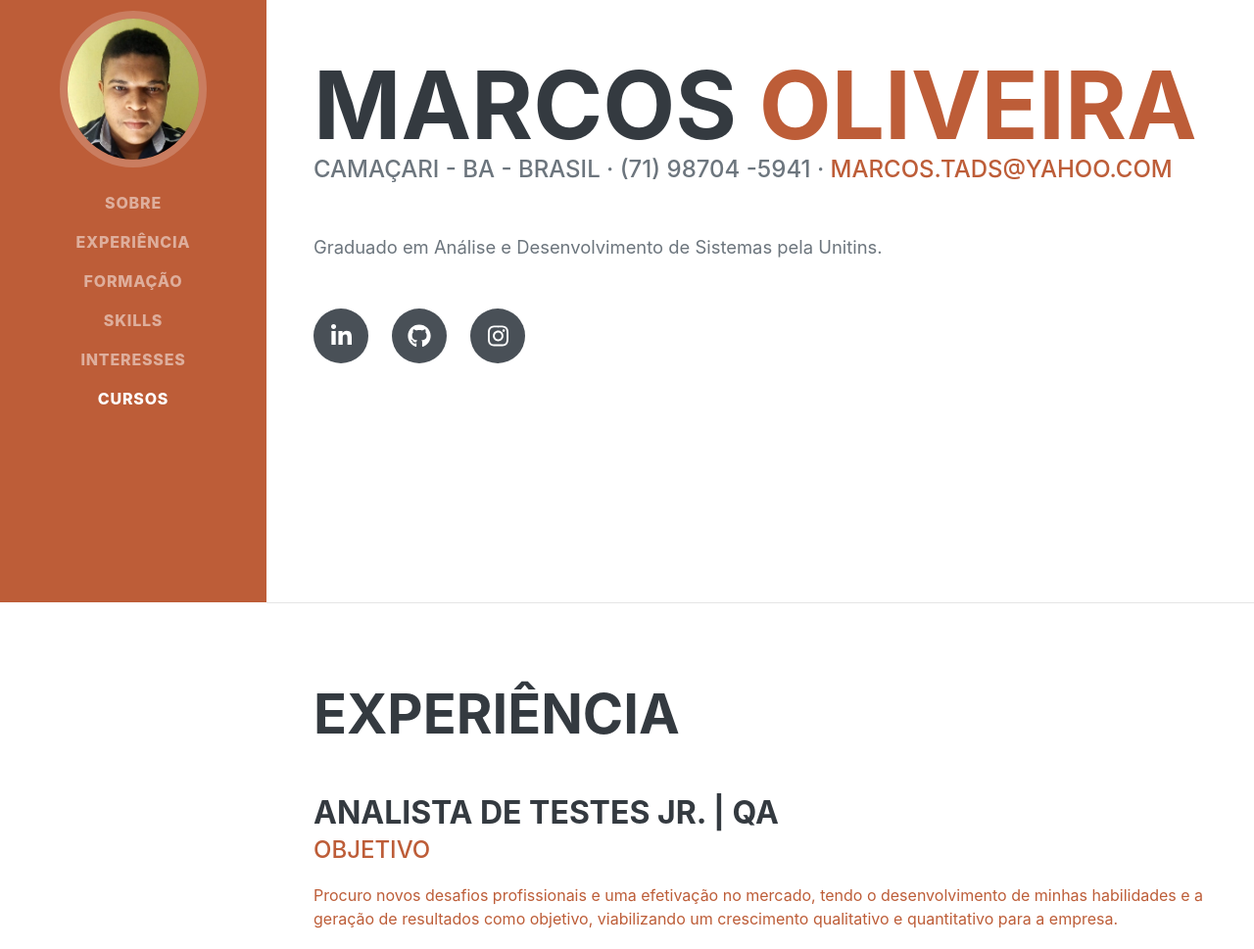
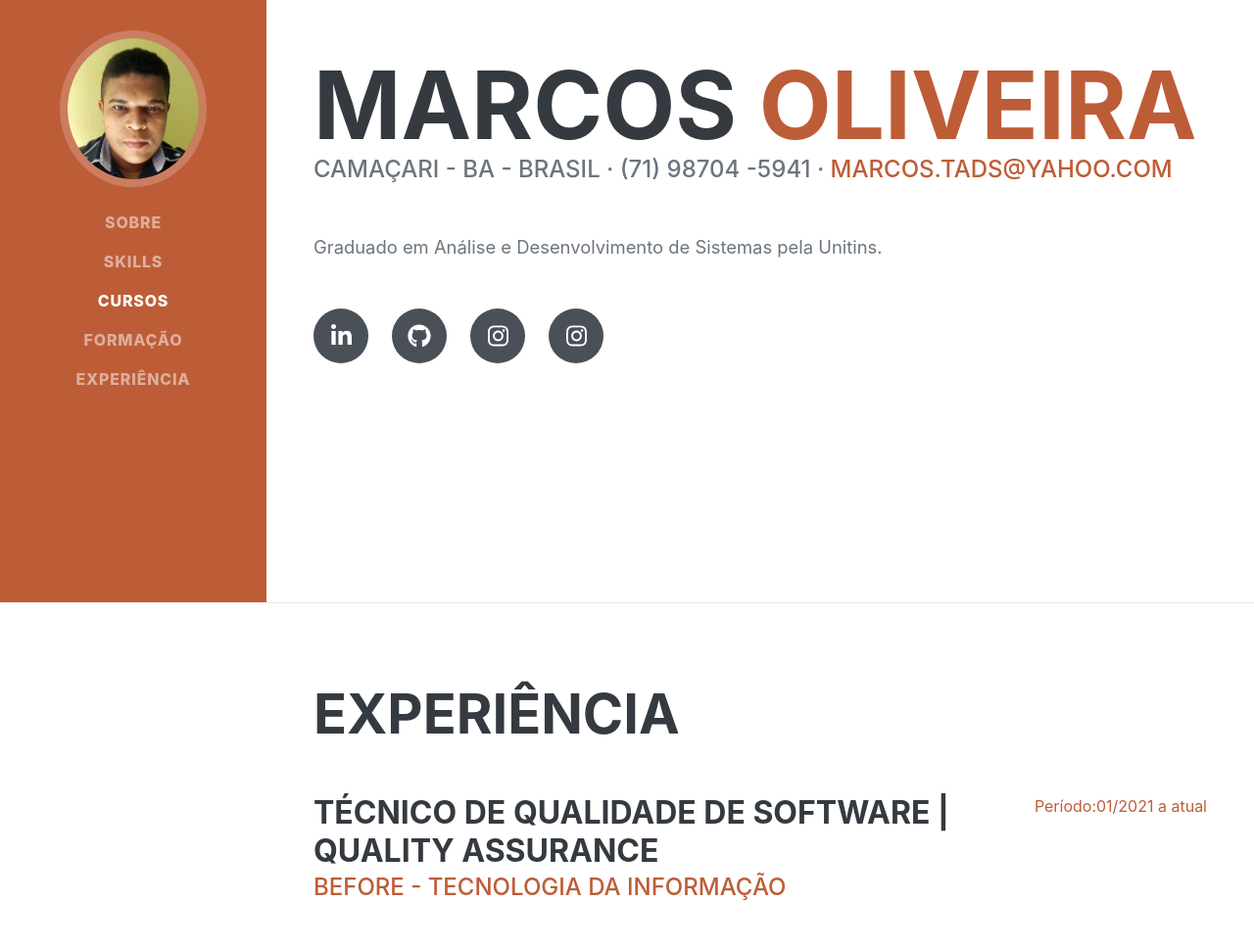
Before and after one commit to marcosqa/portfolio, a plain HTML site: page index.html in a window 1280 px wide. Shown: the part 185-1154 px from the top of the page at 98% size. Drawn offline with nearby package versions, Linux system fonts and the light colour scheme; a web font is replaced by a local one.

Commit message:
Add files via upload

```diff
--- a/index.html
+++ b/index.html
@@ -5,7 +5,7 @@
         <meta name="viewport" content="width=device-width, initial-scale=1, shrink-to-fit=no" />
         <meta name="description" content="" />
         <meta name="author" content="" />
-        <title>Currículo - Marcos Oliveira</title>
+        <title>Portfólio - Marcos Oliveira</title>
         <link rel="icon" type="image/x-icon" href="assets/img/favicon.ico" />
         <!-- Font Awesome icons (free version)-->
         <script src="https://use.fontawesome.com/releases/v5.13.0/js/all.js" crossorigin="anonymous"></script>
@@ -24,11 +24,14 @@
             <div class="collapse navbar-collapse" id="navbarSupportedContent">
                 <ul class="navbar-nav">
                     <li class="nav-item"><a class="nav-link js-scroll-trigger" href="#sobre">Sobre</a></li>
+                    <li class="nav-item"><a class="nav-link js-scroll-trigger" href="#skills">Skills</a></li>
+                    <li class="nav-item"><a class="nav-link js-scroll-trigger" href="#cursos">Cursos</a></li>
+                    <li class="nav-item"><a class="nav-link js-scroll-trigger" href="#formacao">Formação</a></li>
                     <li class="nav-item"><a class="nav-link js-scroll-trigger" href="#experiencia">Experiência</a></li>
-                    <li class="nav-item"><a class="nav-link js-scroll-trigger" href="#formacao">Formação</a></li>
-                    <li class="nav-item"><a class="nav-link js-scroll-trigger" href="#skills">Skills</a></li>
-                    <li class="nav-item"><a class="nav-link js-scroll-trigger" href="#interesses">Interesses</a></li>
-                    <li class="nav-item"><a class="nav-link js-scroll-trigger" href="#cursos">Cursos</a></li>
+
+
+                   <!--<li class="nav-item"><a class="nav-link js-scroll-trigger" href="#interesses">Interesses</a></li> -->
+
                 </ul>
             </div>
         </nav>
@@ -41,7 +44,7 @@
                     <div class="subheading mb-5">Camaçari - ba - Brasil   · (71) 98704 -5941 · <a href="mailto:name@email.com">marcos.tads@yahoo.com</a></div>
                     <p class="lead mb-5"> Graduado em Análise e Desenvolvimento de Sistemas pela Unitins.</p>
                     <div class="social-icons">
-                        <a class="social-icon" href="https://www.linkedin.com/in/marcosoliveira-"><i class="fab fa-linkedin-in"></i></a><a class="social-icon" href="https://github.com/marcosqa"><i class="fab fa-github"></i></a><a class="social-icon" href="https://www.instagram.com/teste_de_software"><i class="fab fa-instagram"></i>
+                        <a class="social-icon" href="https://www.linkedin.com/in/marcosoliveira-"><i class="fab fa-linkedin-in"></i></a><a class="social-icon" href="https://github.com/marcosqa"><i class="fab fa-github"></i></a><a class="social-icon" href="https://www.instagram.com/teste_de_software"><i class="fab fa-instagram"></i><a class="social-icon" href="https://www.instagram.com/_marquinhos5/"><i class="fab fa-instagram"></i>
 
                     </div>
                 </div>
@@ -53,14 +56,11 @@
                     <h2 class="mb-5">Experiência</h2>
                     <div class="d-flex flex-column flex-md-row justify-content-between mb-5">
                         <div class="flex-grow-1">
-                            <h3 class="mb-0">Analista de Testes Jr. | QA </h3>
-                            <div class="subheading mb-3">Objetivo</div>
-                            <p>Procuro novos desafios profissionais e uma efetivação no mercado, tendo o
-                                desenvolvimento de minhas habilidades e a geração de resultados como
-                                objetivo, viabilizando um crescimento qualitativo e quantitativo para a
-                                empresa.</p>
+                            <h3 class="mb-0">Técnico de Qualidade de Software | Quality Assurance </h3>
+                            <div class="subheading mb-3">Before - Tecnologia da Informação</div>
+
                         </div>
-                        <div class="flex-shrink-0"><span class="text-primary"><!--June 2020 - Present--></span></div>
+                        <div class="flex-shrink-0"><span class="text-primary">Período:01/2021 a atual</span></div>
                     </div>
 
                     <div class="d-flex flex-column flex-md-row justify-content-between mb-5">
@@ -154,17 +154,18 @@
                         <li class="list-inline-item"><i class="fab fa-node"></i></li>
 
 
-                </div>
+               <!-- </div>
             </section>
             <hr class="m-0" />
-            <!-- Interesses-->
-            <section class="resume-section" id="interesses">
+            <!- Interesses-->
+           <!-- <section class="resume-section" id="interesses">
                 <div class="resume-section-content">
                     <h2 class="mb-5">Interesses</h2>
                     <p>Estou buscando recolocação em um dos cargos abaixo:</p>
                     <p class="mb-0">Analista de Testes | Testador de Software | QA | Analista de Suporte | Analista de Infraestrutura de Redes
                     </p>
-                </div>
+                </div> -->
+
             </section>
             <hr class="m-0" />
             <!-- Cursos-->
```
Also changed, not shown: 1 other file.
